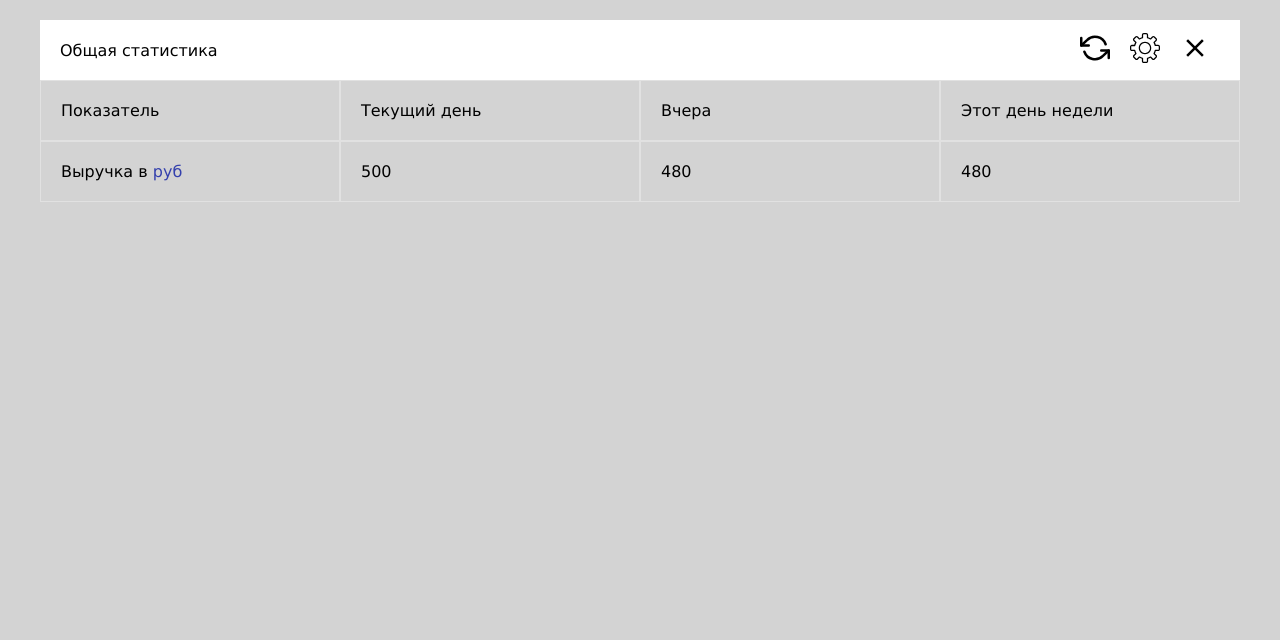
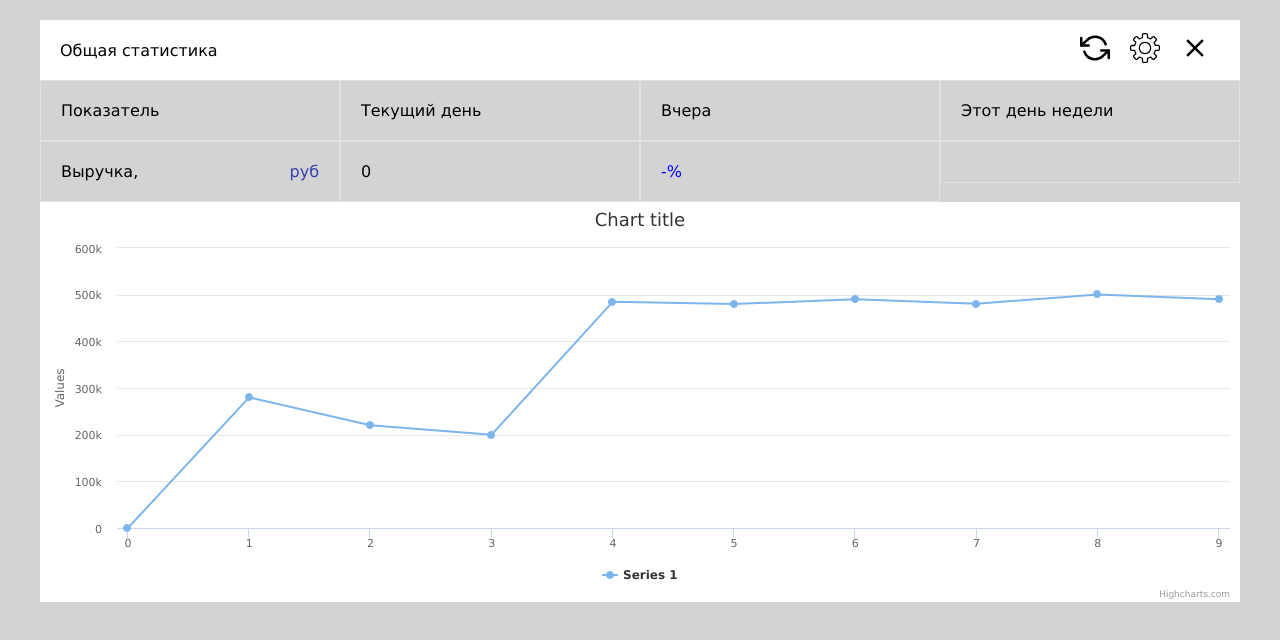
Before and after one commit to Artem1441/Weiser_Studio_test_work, a React (Create React App) app: page / in a window 1280 px wide. Shown: the top 640 px of the page. Built offline with nearby package versions, Linux system fonts and the light colour scheme.

Commit message:
Add schedule with simple logic

```diff
--- a/package.json
+++ b/package.json
@@ -11,8 +11,10 @@
     "node-sass": "^6.0.1",
     "react": "^17.0.2",
     "react-dom": "^17.0.2",
+    "react-redux": "^7.2.5",
     "react-scripts": "4.0.3",
     "redux": "^4.1.1",
+    "redux-devtools-extension": "^2.13.9",
     "redux-thunk": "^2.3.0",
     "web-vitals": "^1.1.2"
   },
--- a/src/App.jsx
+++ b/src/App.jsx
@@ -1,11 +1,13 @@
 import React from "react";
 import classes from "./App.module.scss";
 import { Header } from "./components/Header/Header";
+import { Schedule } from "./components/Schedule/Schedule";
 
 const App = () => {
   return (
     <div className={classes.app}>
       <Header />
+      <Schedule />
     </div>
   );
 };
--- a/src/components/Header/Header.jsx
+++ b/src/components/Header/Header.jsx
@@ -1,10 +1,38 @@
-import React from "react";
+import React, { useEffect, useState } from "react";
 import classes from "./Header.module.scss";
 import refresh from "./../../assets/refresh.svg";
 import settings from "./../../assets/settings.svg";
 import close from "./../../assets/close.svg";
+import { useSelector } from "react-redux";
 
 export const Header = () => {
+  const pointsData = useSelector((state) => state.scheduleName.pointsData);
+  const currentPoint = useSelector((state) => state.scheduleName.currentPoint);
+  const presentPoint = currentPoint - 1;
+  const [pointToday, setPointToday] = useState(0);
+  const [pointYesterday, setPointYesterday] = useState(0);
+  const [difference, setDifference] = useState(0);
+
+  useEffect(() => {
+    const current = filter(currentPoint);
+    const present = filter(presentPoint);
+    setPointToday(current);
+    setPointYesterday(present);
+    if (present) {
+      if (present.y != 0) {
+        setDifference(-Math.ceil((current.y / present.y) * 100 - 100));
+      } else {
+        setDifference("-");
+      }
+    } else {
+      setDifference("-");
+    }
+  }, [currentPoint]);
+
+  const filter = (pointId) => {
+    return pointsData.filter((point) => point.id === pointId && point)[0];
+  };
+
   return (
     <div>
       <div className={classes.settings}>
@@ -27,22 +55,37 @@ export const Header = () => {
       <div className={classes.indicators}>
         <div className={classes.indicators_row}>
           <div className={classes.indicators_title}>Показатель</div>
-          <div className={classes.indicators_value}>Выручка в <span>руб</span></div>
+          <div className={classes.indicators_value}>
+            Выручка, <span>руб</span>
+          </div>
         </div>
 
         <div className={classes.indicators_row}>
           <div className={classes.indicators_title}>Текущий день</div>
-          <div className={classes.indicators_value}>500</div>
+          <div className={classes.indicators_value}>{pointToday.y}</div>
         </div>
 
         <div className={classes.indicators_row}>
           <div className={classes.indicators_title}>Вчера</div>
-          <div className={classes.indicators_value}>480</div>
+          <div className={classes.indicators_value}>
+            {pointYesterday ? pointYesterday.y : ""}
+            <span
+              style={
+                Number(difference) > 0
+                  ? { color: "green" }
+                  : Number(difference) < 0
+                  ? { color: "red" }
+                  : { color: "blue" }
+              }
+            >{`${difference}%`}</span>
+          </div>
         </div>
 
         <div className={classes.indicators_row}>
           <div className={classes.indicators_title}>Этот день недели</div>
-          <div className={classes.indicators_value}>480</div>
+          <div className={classes.indicators_value}>
+            {pointYesterday ? pointYesterday.y : ""}
+          </div>
         </div>
       </div>
     </div>
--- a/src/components/Header/Header.module.scss
+++ b/src/components/Header/Header.module.scss
@@ -55,6 +55,11 @@
     width: 100%;
   }
 
+  &_value {
+    display: flex;
+    justify-content: space-between;
+  }
+
   &_value span {
     cursor: pointer;
     color: rgb(52, 64, 173);
--- /dev/null
+++ b/src/components/Schedule/Schedule.jsx
@@ -0,0 +1,36 @@
+import React from "react";
+import Highcharts from "highcharts";
+import HighchartsReact from "highcharts-react-official";
+import { useDispatch, useSelector } from "react-redux";
+import { setCurrentPointAction } from "../../store/scheduleReducer";
+
+export const Schedule = () => {
+  const dispatch = useDispatch();
+  const pointsData = useSelector((state) => state.scheduleName.pointsData);
+  const data = [...pointsData];
+
+  const options = {
+    plotOptions: {
+      series: {
+        point: {
+          events: {
+            mouseOver() {
+              let point = this;
+              //   console.log(point.id);
+              dispatch(setCurrentPointAction(point.id));
+              //   console.log(point.index);
+            },
+          },
+        },
+      },
+    },
+    series: [{ data }],
+  };
+
+  return (
+    <div>
+      <HighchartsReact highcharts={Highcharts} options={options} />
+    </div>
+  );
+};
+// https://jsfiddle.net/BlackLabel/ybeptg9j/ - действие при нажатие на точку графика
--- a/src/index.js
+++ b/src/index.js
@@ -1,5 +1,12 @@
 import React from "react";
 import ReactDOM from "react-dom";
 import App from "./App.jsx";
+import { store } from "./store/index";
+import { Provider } from "react-redux";
 
-ReactDOM.render(<App />, document.getElementById("root"));
+ReactDOM.render(
+  <Provider store={store}>
+    <App />
+  </Provider>,
+  document.getElementById("root")
+);
--- /dev/null
+++ b/src/store/index.js
@@ -0,0 +1,13 @@
+import { createStore, combineReducers, applyMiddleware } from "redux";
+import { composeWithDevTools } from "redux-devtools-extension";
+import thunk from "redux-thunk";
+import { scheduleReducer } from "./scheduleReducer";
+
+const rootReducer = combineReducers({
+  scheduleName: scheduleReducer,
+});
+
+export const store = createStore(
+  rootReducer,
+  composeWithDevTools(applyMiddleware(thunk))
+);
--- /dev/null
+++ b/src/store/scheduleReducer.js
@@ -0,0 +1,65 @@
+const SET_CURRENT_POINT = "SET_CURRENT_POINT";
+
+const defaultState = {
+  pointsData: [
+    {
+      y: 0,
+      id: 0,
+    },
+    {
+      y: 280000,
+      id: 1,
+    },
+    {
+      y: 220000,
+      id: 2,
+    },
+    {
+      y: 200000,
+      id: 3,
+    },
+    {
+      y: 485000,
+      id: 4,
+    },
+    {
+      y: 480000,
+      id: 5,
+    },
+    {
+      y: 490000,
+      id: 6,
+    },
+    {
+      y: 480521,
+      id: 7,
+    },
+    {
+      y: 500521,
+      id: 8,
+    },
+    {
+      y: 490000,
+      id: 9,
+    },
+  ],
+  currentPoint: 0,
+};
+
+export const scheduleReducer = (state = defaultState, action) => {
+  switch (action.type) {
+    case SET_CURRENT_POINT: {
+      return {
+        ...state,
+        currentPoint: action.payload,
+      };
+    }
+    default:
+      return state;
+  }
+};
+
+export const setCurrentPointAction = (id) => ({
+  type: SET_CURRENT_POINT,
+  payload: id,
+});
```
Also changed, not shown: src/components/Schedule/Schedule.module.scss (added), 1 other file (tests, documents, lock files or other folders).
